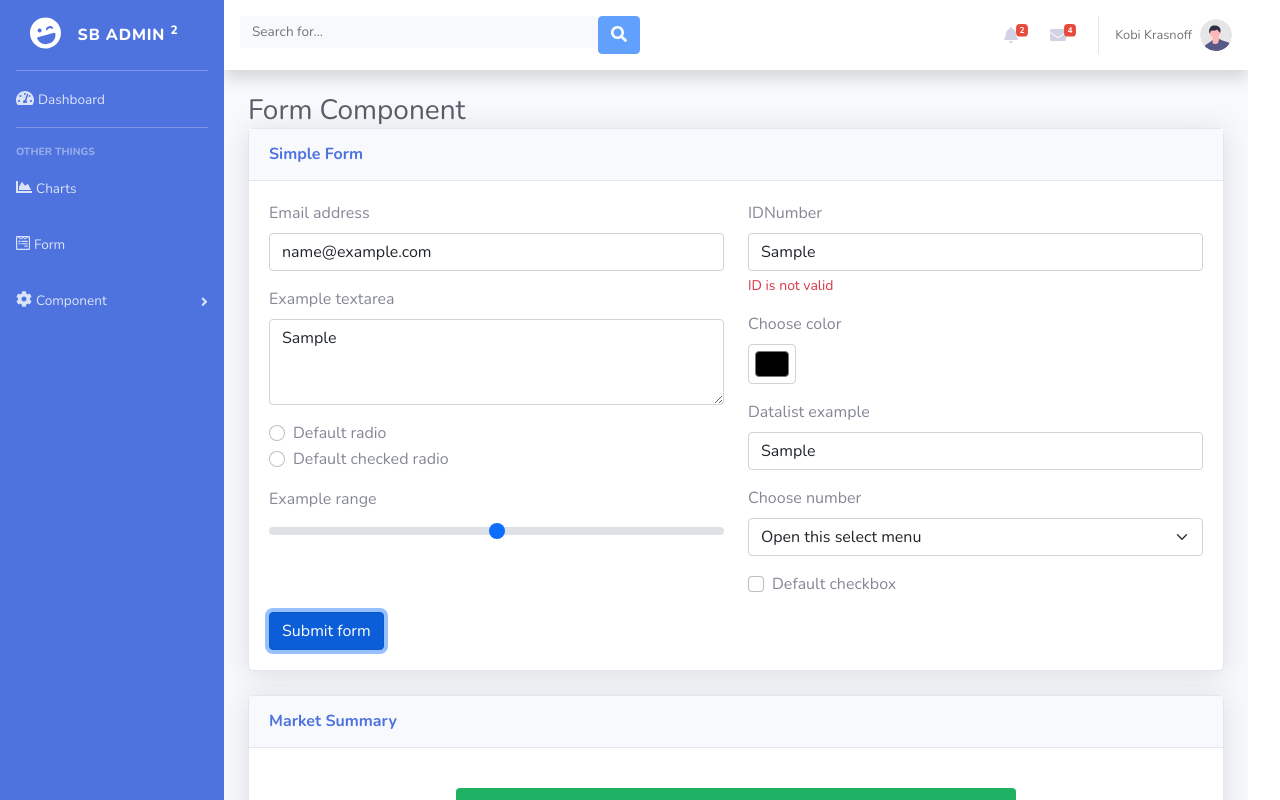
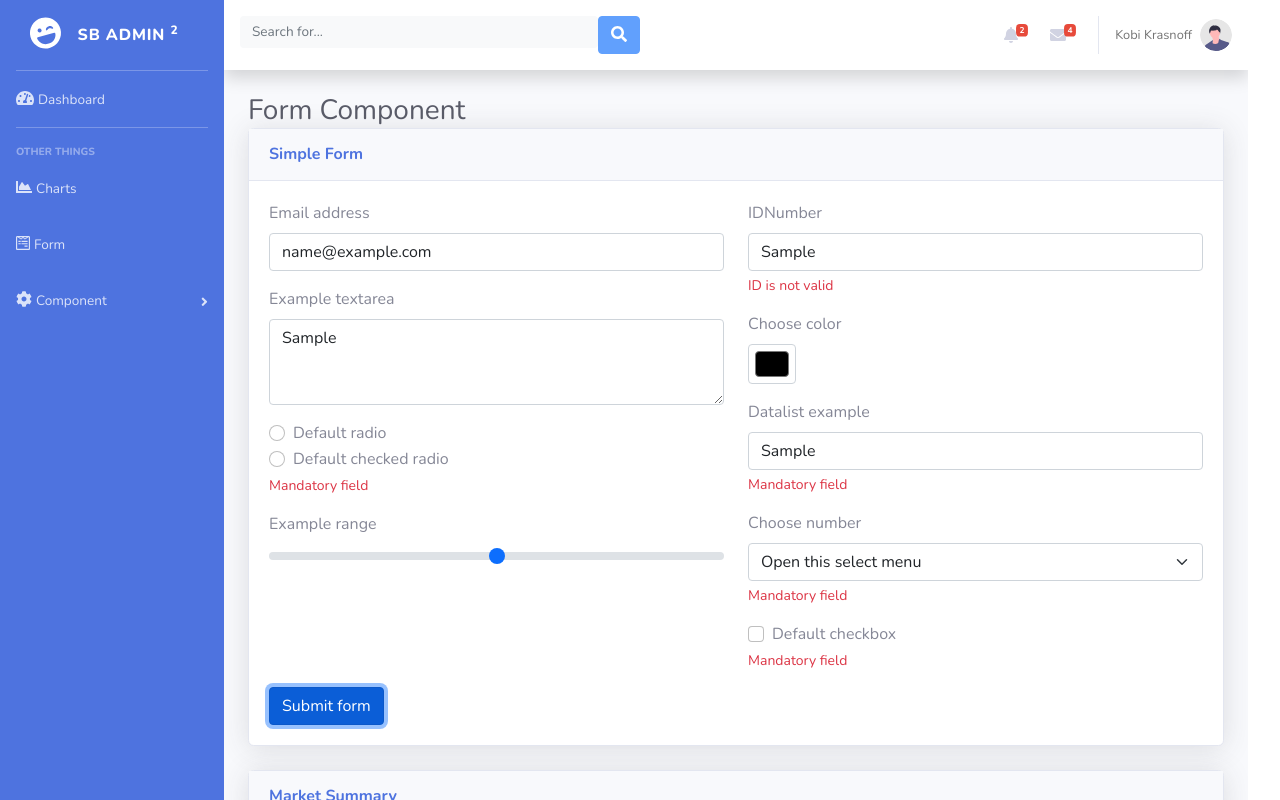
Before and after one commit to krasnoff/bootstrap-admin-app, a React (Create React App) app: page /Form in a window 1280 px wide. Both pictures are taken after typing "name@example.com", "Sample", "Sample", "Sample" into the empty fields and a click on the button "Submit form". Shown: the top 800 px of the page. Built offline with nearby package versions, Linux system fonts and the light colour scheme.

Commit message:
complete form

```diff
--- a/src/components/General/SimpleForm/simpleForm.tsx
+++ b/src/components/General/SimpleForm/simpleForm.tsx
@@ -1,6 +1,7 @@
 import { useState } from 'react';
 import { MandatoryTypes } from '../../../Enums/MandatoryTypes';
 import { useFormUtilities } from '../../../hooks/useFormUtilities';
+import { FormFieldInteface } from '../../../Types/General/Formfield';
 import { MandatoryObj } from '../../../Types/General/ManDatoryObj';
 import { SimpleFormInteface } from '../../../Types/General/SimpleFormInterface';
 // import styles from './InputFile.module.scss';
@@ -11,11 +12,11 @@ function SimpleForm() {
     const [complexInputs, setComplexInputs] = useState<SimpleFormInteface>({
         email: {fieldName: 'email',  mandatoryObjArr: [{mandatoryType: MandatoryTypes.required}, {mandatoryType: MandatoryTypes.Regex, mandatoryArg: new RegExp(/^\w+([.-]?\w+)*@\w+([.-]?\w+)*(.\w{2,3})+$/)}]},
         comments: {fieldName: 'comments', mandatoryObjArr: [{mandatoryType: MandatoryTypes.required}]},
-        chooseRadio: {fieldName: 'chooseRadio'},
+        chooseRadio: {fieldName: 'chooseRadio', mandatoryObjArr: [{mandatoryType: MandatoryTypes.required}]},
         IDNumber: {fieldName: 'IDNumber', mandatoryObjArr: [{mandatoryType: MandatoryTypes.required}, {mandatoryType: MandatoryTypes.userDefined, mandatoryArg: isValidIsraeliID}]},
         chooseColor: {fieldName: 'chooseColor'},
         exampleDataList: {fieldName: 'datalistOptions', mandatoryObjArr: [{mandatoryType: MandatoryTypes.required}]},
-        checkThisbox: {fieldName: 'checkThisbox'},
+        checkThisbox: {fieldName: 'checkThisbox', mandatoryObjArr: [{mandatoryType: MandatoryTypes.required}]},
         chooseNumber: {fieldName: 'chooseNumber', mandatoryObjArr: [{mandatoryType: MandatoryTypes.required}]},
         exampleRange: {fieldName: 'exampleRange'}
     });
@@ -27,12 +28,23 @@ function SimpleForm() {
         event.preventDefault();
         setIsSubmit(true);
 
-        // TODO check validation to all componenets in form
+        Object.keys(complexInputs).forEach(key => {
+            const element = (complexInputs as any)[key] as FormFieldInteface;
+            if (element && element.mandatoryObjArr) {
+                if (element.mandatoryObjArr) {
+                    element.mandatoryObjArr.forEach(el => {
+                        el.isNotValid = validateElement(el, inputs[element.fieldName]);
+                    });
+                }
+            }
+        });
     }
 
     const changeHandler = (event: React.ChangeEvent<HTMLInputElement | HTMLTextAreaElement | HTMLSelectElement>) => {
+        let value = event.target.value;
         if (event.target instanceof HTMLInputElement && event.target.type === 'checkbox') {
             setInputs((values: any) => ({...values, [event.target.name]: (event.target as any).checked}));
+            value = (event.target as any).checked;
         } else {
             setInputs((values: any) => ({...values, [event.target.name]: event.target.value}));
         }
@@ -41,7 +53,7 @@ function SimpleForm() {
         const simpleFormInteface = (complexInputs as any)[event.target.name];
         if (simpleFormInteface && simpleFormInteface.mandatoryObjArr) {
             simpleFormInteface.mandatoryObjArr.forEach((el: MandatoryObj) => {
-                el.isNotValid = validateElement(el, event.target.value);
+                el.isNotValid = validateElement(el, value);
             })
 
         }
@@ -95,6 +107,9 @@ function SimpleForm() {
                             Default checked radio
                         </label>
                     </div>
+                    <div className="invalid-feedback" style={isSubmit && (complexInputs.chooseRadio.mandatoryObjArr as Array<MandatoryObj>)[0].isNotValid ? divStyleBlock : divStyleNone}>
+                        Mandatory field
+                    </div>
                 </div>
                 <div className="mb-3">
                     <label htmlFor="exampleRange" className="form-label">Example range</label>
@@ -126,6 +141,9 @@ function SimpleForm() {
                         <option value="Los Angeles"/>
                         <option value="Chicago"/>
                     </datalist>
+                    <div className="invalid-feedback" style={isSubmit && (complexInputs.exampleDataList.mandatoryObjArr as Array<MandatoryObj>)[0].isNotValid ? divStyleBlock : divStyleNone}>
+                        Mandatory field
+                    </div>
                 </div>
                 <div className="mb-3">
                     <label htmlFor="chooseNumber" className="form-label">Choose number</label>
@@ -135,6 +153,9 @@ function SimpleForm() {
                         <option value="2">Two</option>
                         <option value="3">Three</option>
                     </select>
+                    <div className="invalid-feedback" style={isSubmit && (complexInputs.chooseNumber.mandatoryObjArr as Array<MandatoryObj>)[0].isNotValid ? divStyleBlock : divStyleNone}>
+                        Mandatory field
+                    </div>
                 </div>
                 <div className="mb-3">
                     <div className="form-check">
@@ -142,6 +163,9 @@ function SimpleForm() {
                         <label className="form-check-label" htmlFor="checkThisbox">
                             Default checkbox
                         </label>
+                    </div>
+                    <div className="invalid-feedback" style={isSubmit && (complexInputs.checkThisbox.mandatoryObjArr as Array<MandatoryObj>)[0].isNotValid ? divStyleBlock : divStyleNone}>
+                        Mandatory field
                     </div>
                 </div>
             </div>
--- a/src/hooks/useFormUtilities.ts
+++ b/src/hooks/useFormUtilities.ts
@@ -23,10 +23,10 @@ export function useFormUtilities() {
         return !(counter % 10 === 0);
     }
 
-    const validateElement = (mandatoryObj: MandatoryObj, value: string | number | undefined): boolean => {
+    const validateElement = (mandatoryObj: MandatoryObj, value: string | number | boolean | undefined): boolean => {
         let isNotValid = false;
         if (mandatoryObj.mandatoryType === MandatoryTypes.required) {
-            if (value === undefined || value === null || value === '') {
+            if (value === undefined || value === null || value === '' || value === false) {
                 isNotValid = true;
             }
         } else if (mandatoryObj.mandatoryType === MandatoryTypes.Regex) {
```
